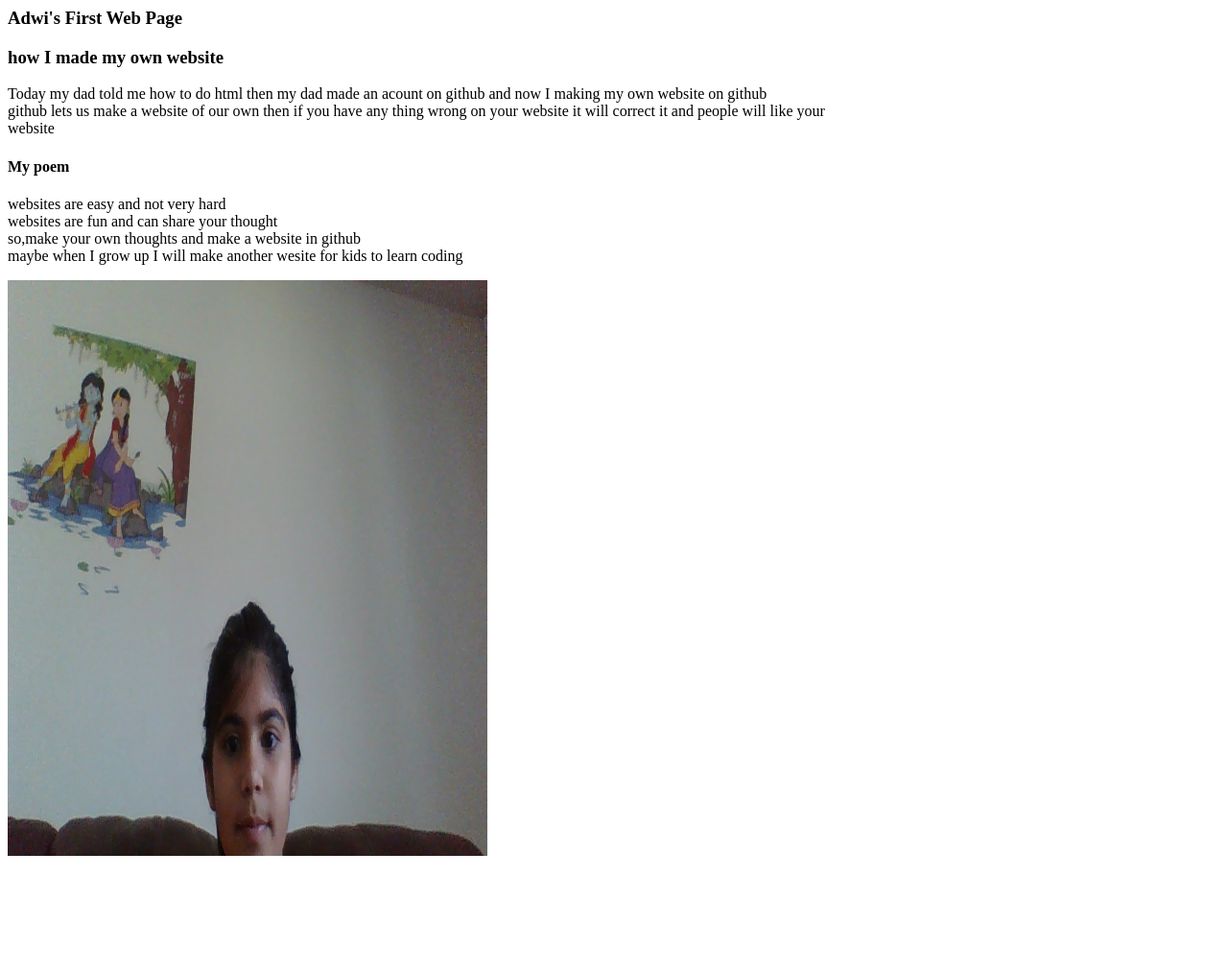
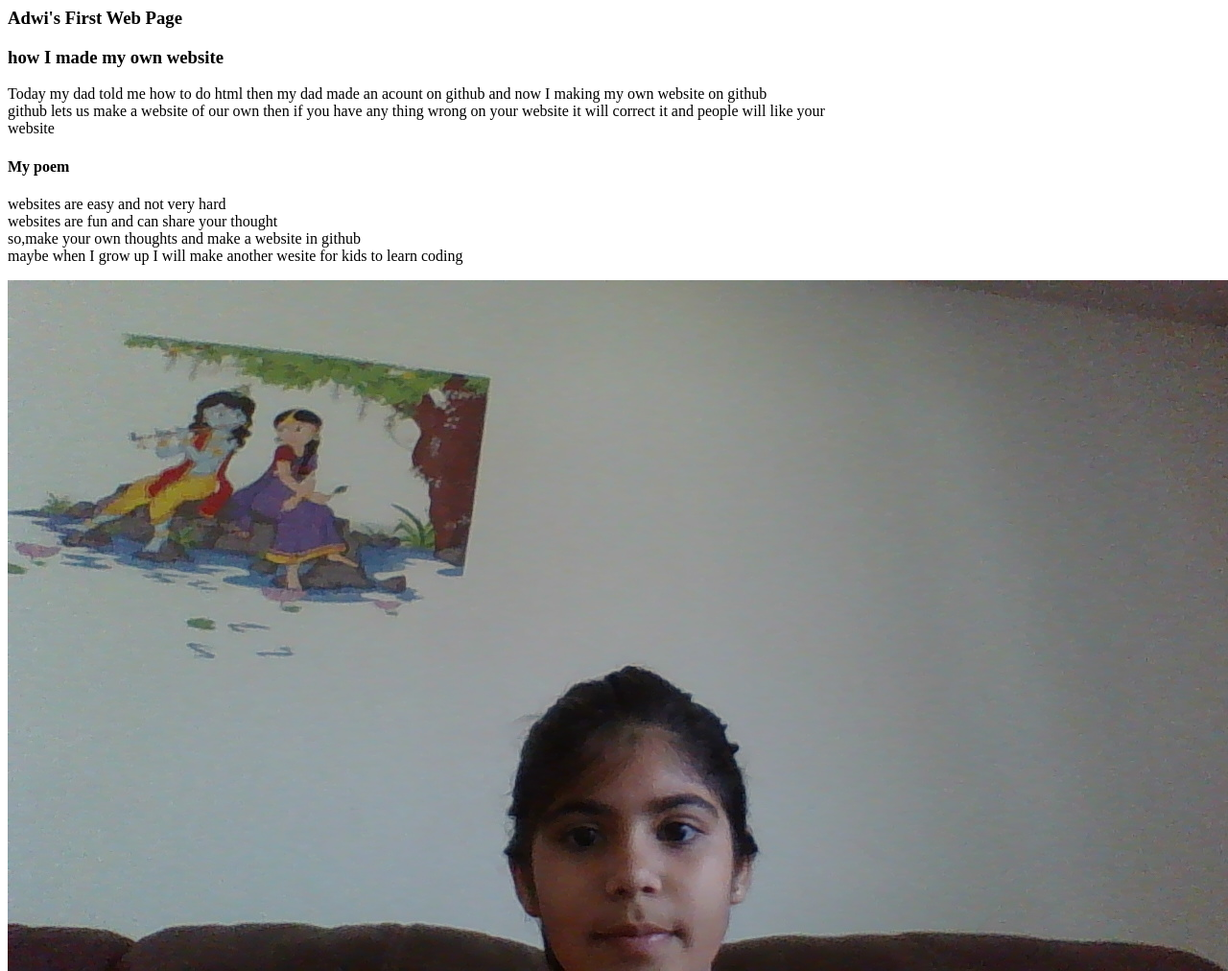
Before and after one commit to adwithaprasath/adwithaprasath.github.io, a plain HTML site: page index.html in a window 1280 px wide. Shown: the whole page at 96% size. Before the commit the page ends 908 px from the top, so only its background shows below. Drawn offline with Linux system fonts and the light colour scheme.

Commit message:
Update index.html

```diff
--- a/index.html
+++ b/index.html
@@ -14,5 +14,5 @@ github lets us make a website of our own then if you have any thing wrong on you
      maybe when I grow up I will make another wesite for kids to learn coding
     </p>
 <p>
-<img src="https://adwithaprasath.github.io/IMG_20200511_124924.jpg" alt="Adwi" width="500" height="600">
+<img src="https://adwithaprasath.github.io/IMG_20200511_124924.jpg" alt="Adwi">
 </p>
```
